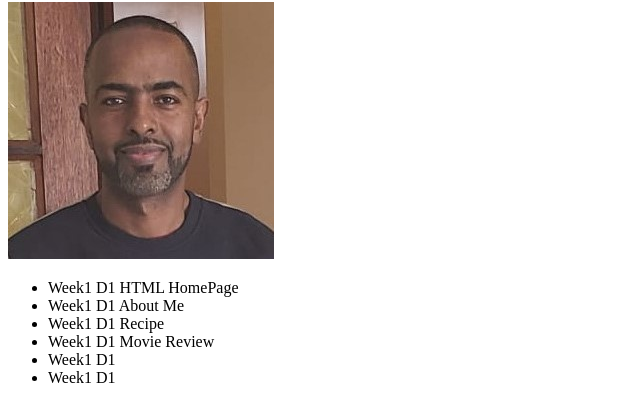
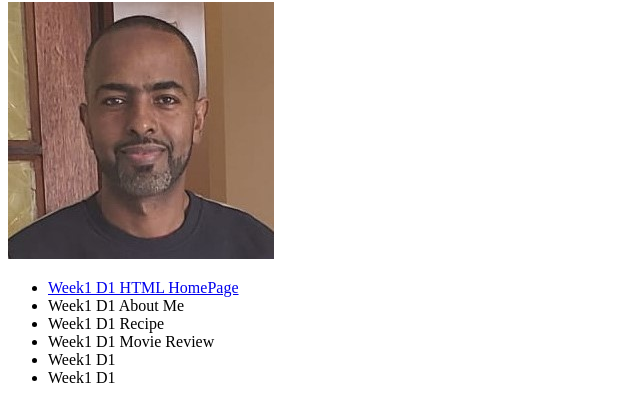
Before and after one commit to EfremBAK/CS472, a plain HTML site: page index.html in a window 1280 px wide. Shown: the part 78-476 px from the top of the page, without its empty margins (0-640 px from the left). Drawn offline with Linux system fonts and the light colour scheme.

Commit message:
Lab2 commit

```diff
--- a/index.html
+++ b/index.html
@@ -12,7 +12,7 @@
     <h1>Ghirmay Tessema </h1>
     <img src="myimage.jpg" alt= "image"/>
     <ul>
-        <li> Week1 D1   HTML HomePage</li>
+        <li> <a href = "Lab2 Day2/index.html"> Week1 D1   HTML HomePage </a> </li>
         <li> Week1 D1   About Me</li>
         <li> Week1 D1   Recipe</li>
         <li> Week1 D1   Movie Review</li>
```
